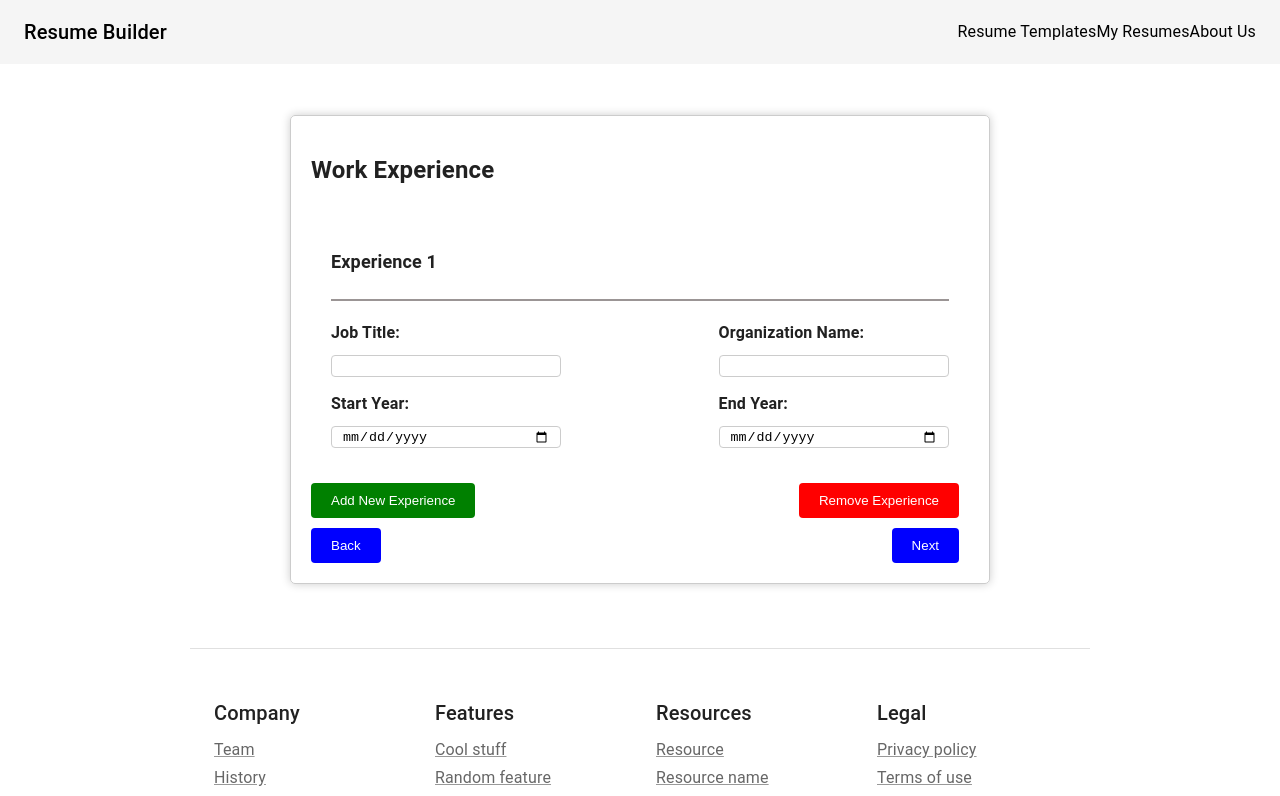
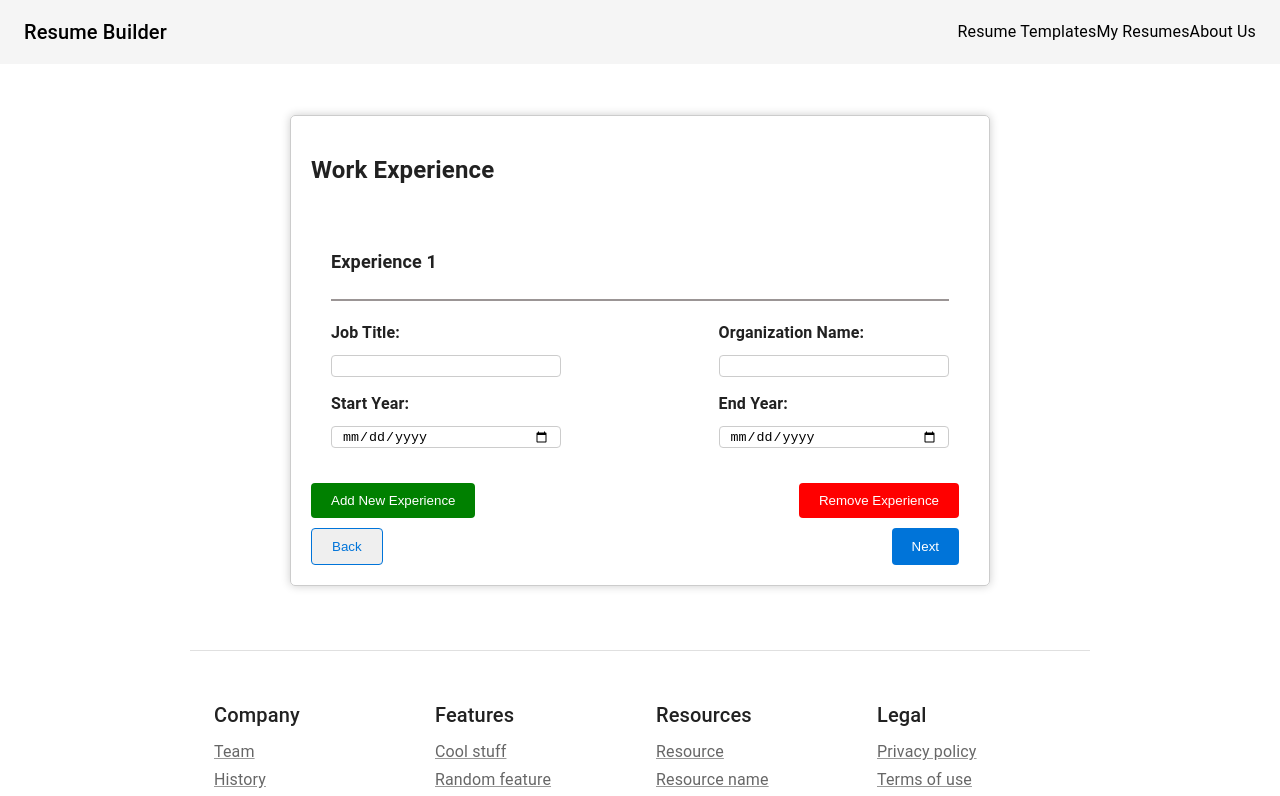
Before and after one commit to mdglankush65/Resume_Builder, a React (Create React App) app: page /experience in a window 1280 px wide. Shown: the top 796 px of the page. Built offline with nearby package versions, Linux system fonts and the light colour scheme.

Commit message:
changes in Buttons

```diff
--- a/package.json
+++ b/package.json
@@ -9,7 +9,7 @@
     "@fortawesome/free-solid-svg-icons": "^6.4.2",
     "@fortawesome/react-fontawesome": "^0.2.0",
     "@mui/icons-material": "^5.14.12",
-    "@mui/material": "^5.14.13",
+    "@mui/material": "^5.14.14",
     "@mui/system": "^5.14.13",
     "@testing-library/jest-dom": "^5.17.0",
     "@testing-library/react": "^13.4.0",
--- a/src/components/subRoutes/Keyskill.js
+++ b/src/components/subRoutes/Keyskill.js
@@ -85,11 +85,16 @@ const Keyskill = () => {
       </Button>
       <Box sx={{ ml: 2, mt: 1, mb: 2, p: 2 }}
       style={{fontSize:'10px'}}>
-        <Button variant="outlined" sx={{ px: 2.5,py:1}}
+        <Button variant="outlined" sx={{
+          "&:hover": {
+            backgroundColor: '#65d6ac',
+          },px: 2.5,py:1}}
           style={{ fontSize: '10px' }} onClick={() => navigate('/education')} >
           Back
         </Button>
-        <Button variant="contained" sx={{ ml: 38 ,px:2.5,py:1}}
+        <Button variant="contained" sx={{"&:hover": {
+         backgroundColor: '#65d6ac',
+        }, ml: 38 ,px:2.5,py:1}}
         style={{fontSize:'10px'}}
         onClick={()=>navigate('/experience')}
         >
--- a/src/css/education.css
+++ b/src/css/education.css
@@ -41,7 +41,12 @@ date_end {
     justify-content: space-between;
 }
 
-.Edu_back-btn,
+.Edu_back-btn{
+    background-color: 'white';
+    color: #0074d9;
+    border:1px solid #0074d9;
+    justify-content: space-between;
+}
 .Edu_next-btn {
     background-color: #0074d9;
     color: #fff;
--- a/src/css/work_exe.css
+++ b/src/css/work_exe.css
@@ -94,10 +94,17 @@ button {
     background-color: red;
 }
 
-.back-btn,
+.back-btn{
+    background-color: 'white';
+    color:#0074d9;
+    border:1px solid #0074d9;
+}
 .next-btn {
-    background-color: blue;
-
+    background-color: #0074d9;
+}
+.back-btn:hover,
+.next-btn:hover{
+    background-color:#65d5ac
 }
 
 .add_remove_btn {
```
Also changed, not shown: 1 other file (tests, documents, lock files or other folders).
